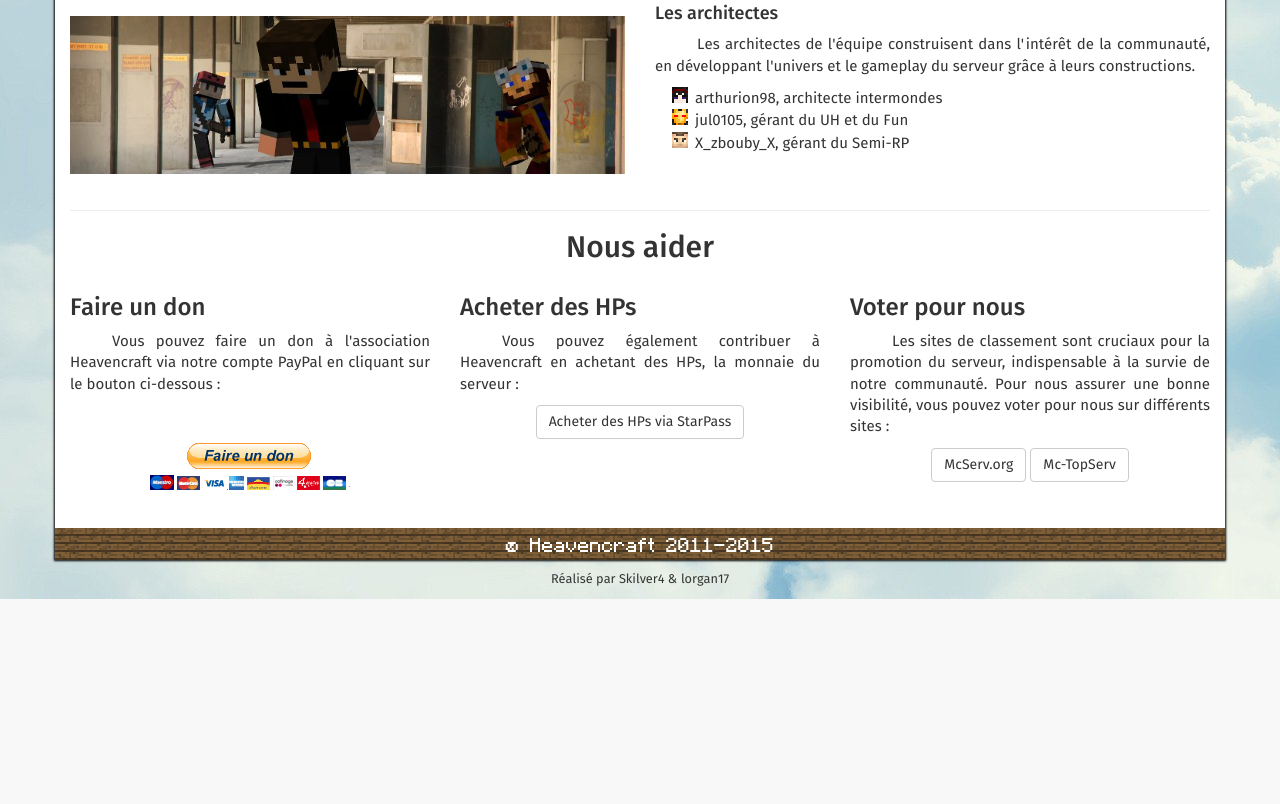
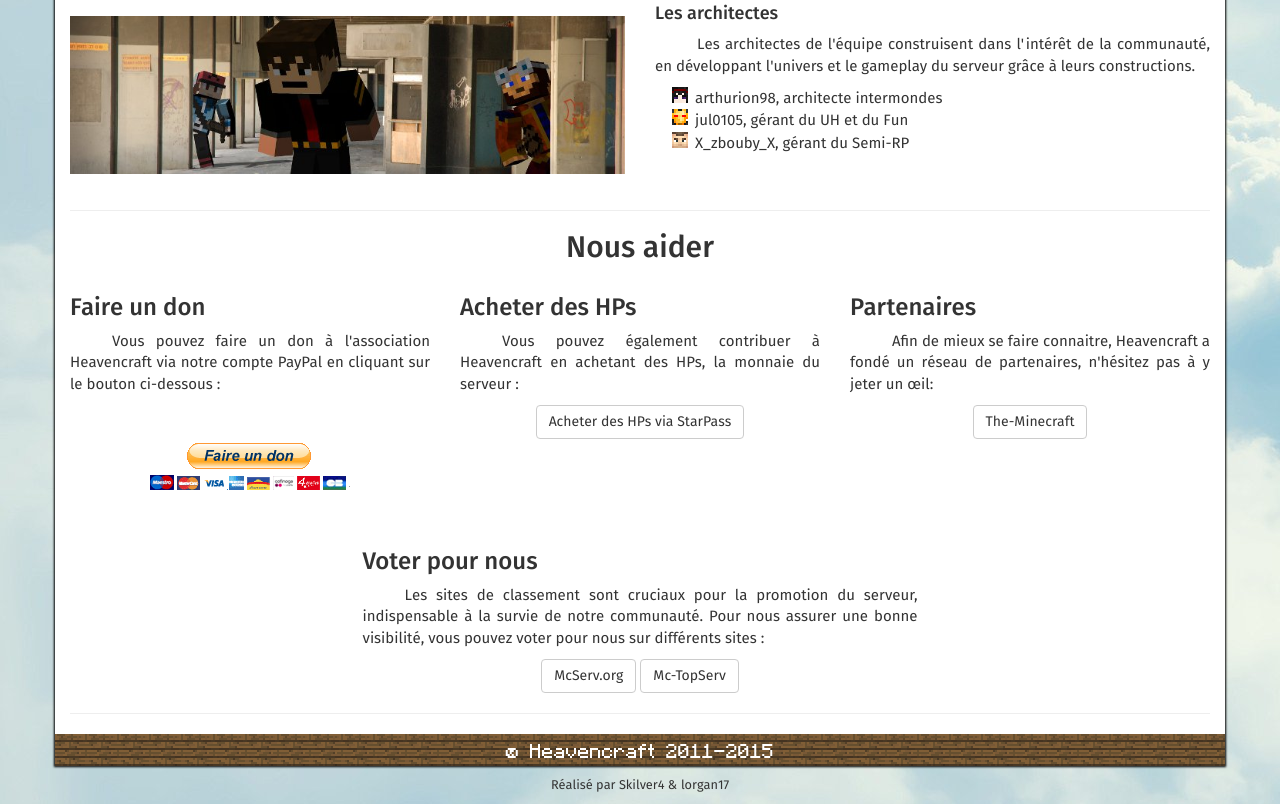
Before and after one commit to Heavencraft/heavencraft_website, a PHP site: page / in a window 1280 px wide. Shown: the part 2240-3044 px from the top of the page. Before the commit the page ends 2839 px from the top, so only its background shows below. Run offline with PHP 8.4, Linux system fonts and the light colour scheme; some web fonts are replaced.

Commit message:
Updated "Partenaires" section.

```diff
--- a/index.php
+++ b/index.php
@@ -126,8 +126,17 @@
 						<a class="btn btn-default" href="hp_achat.php" rel="nofollow" role="button">Acheter des HPs via StarPass</a>
 					</div>
 				</div>
+				<div class="col-md-4">
+					<h2 class="h3">Partenaires</h2>
+					<p class="indent text-justify">Afin de mieux se faire connaitre, Heavencraft a fondé un réseau de partenaires, n'hésitez pas à y jeter un œil:</p>
+					<div class="text-center">
+						<a class="btn btn-default" href="http://the-minecraft.fr/" role="button">The-Minecraft</a>
+					</div>
+				</div>
+			</div>
 
-				<div class="col-md-4">
+			<div class="row">
+				<div class="col-md-offset-3 col-md-6">
 					<h2 class="h3">Voter pour nous</h2>
 					<p class="indent text-justify">Les sites de classement sont cruciaux pour la promotion du serveur, indispensable à la survie de notre communauté. Pour nous assurer une bonne visibilité, vous pouvez voter pour nous sur différents sites :</p>
 					<div class="text-center">
@@ -137,6 +146,8 @@
 				</div>
 			</div>
 
+			<hr />
+
 <?php
 	require_once('templates/footer.inc.php');
 ?>
```
